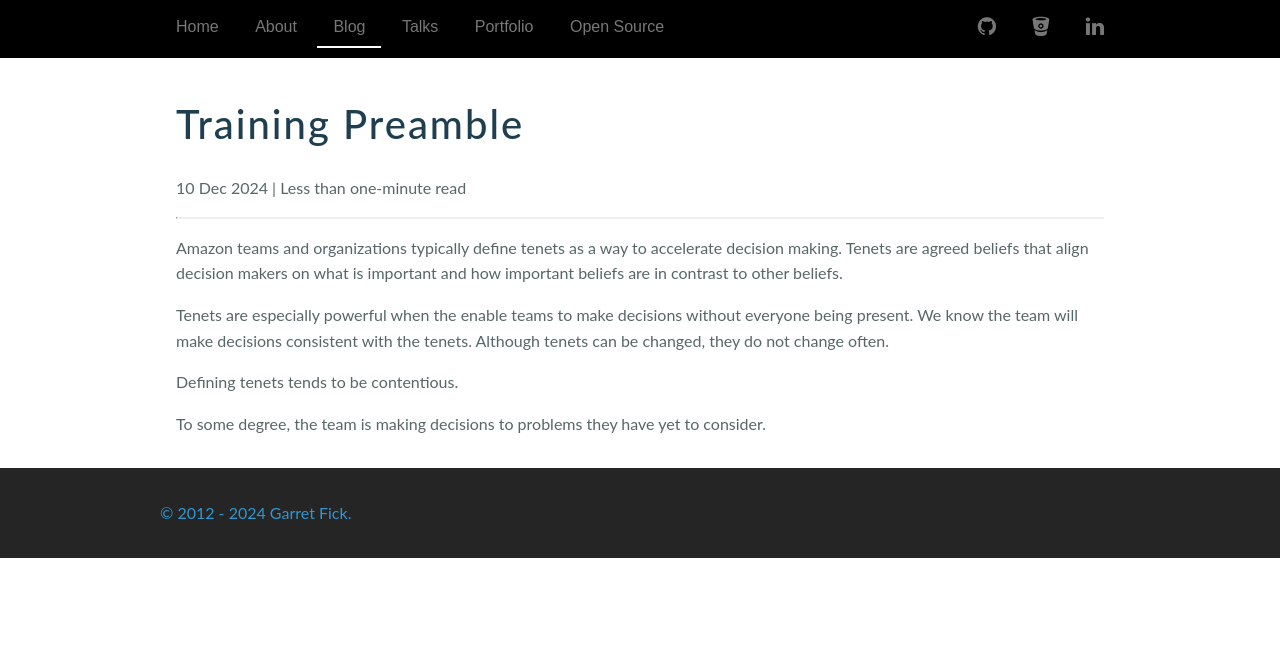
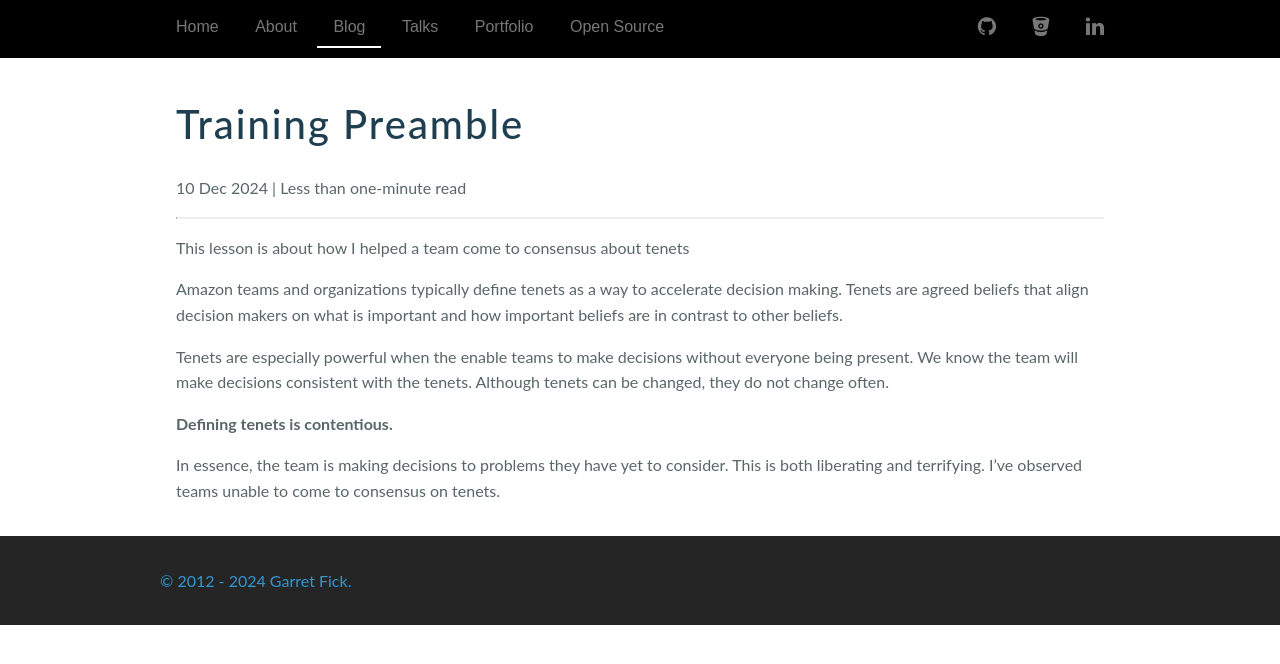
Before and after one commit to garretfick/garretfick.github.io, a Jekyll site: the page built from _posts/2024-12-10-training-preamble.md, in a window 1280 px wide. Shown: the top 664 px of the page. Built offline with Jekyll 4.4.1, drawn with Linux system fonts in a browser that asks for light colours; comment, search, counter and statistics services are not loaded.

Commit message:
Update 2024-12-10-training-preamble.md

```diff
--- a/_posts/2024-12-10-training-preamble.md
+++ b/_posts/2024-12-10-training-preamble.md
@@ -3,6 +3,8 @@ layout: post
 title: Training Preamble
 date: 2024-12-10
 ---
+
+This lesson is about how I helped a team come to consensus about tenets
 
 Amazon teams and organizations typically define tenets as a way
 to accelerate decision making. Tenets are agreed beliefs that align
@@ -14,7 +16,7 @@ decisions without everyone being present. We know the team will
 make decisions consistent with the tenets.
 Although tenets can be changed, they do not change often.
 
-Defining tenets tends to be contentious.
+**Defining tenets is contentious.**
 
-To some degree, the team is making decisions to problems they have
-yet to consider.
+In essence, the team is making decisions to problems they have
+yet to consider. This is both liberating and terrifying. I've observed teams unable to come to consensus on tenets.
```
